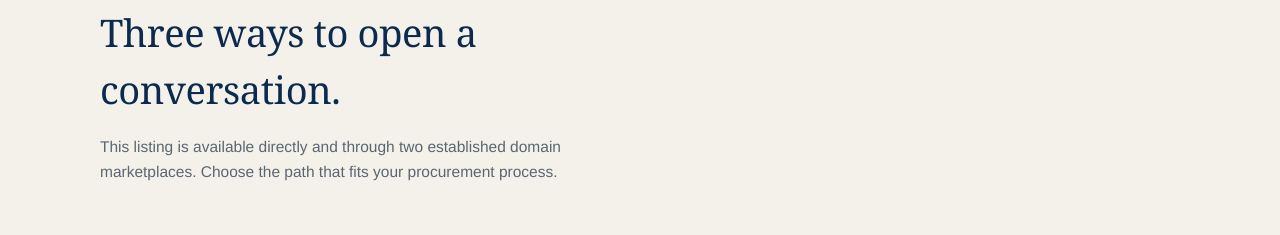
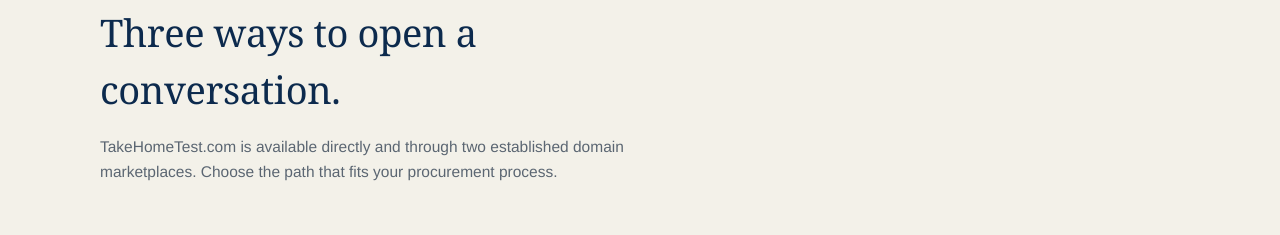
Before and after one commit to 4themeek/takehometest, a Next.js app: page / in a window 1280 px wide. Shown: the part 3080-3315 px from the top of the page. Built offline with nearby package versions, Linux system fonts and the light colour scheme.

Commit message:
Clarify availability of TakeHomeTest.com
Update text to specify TakeHomeTest.com as available directly.

```diff
--- a/app/page.tsx
+++ b/app/page.tsx
@@ -183,7 +183,7 @@
           <div className="eyebrow">Acquisition</div>
           <h2>Three ways to open a conversation.</h2>
           <p>
-            This listing is available directly and through two established domain
+            TakeHomeTest.com is available directly and through two established domain
             marketplaces. Choose the path that fits your procurement process.
           </p>
           <div className="paths">
```
